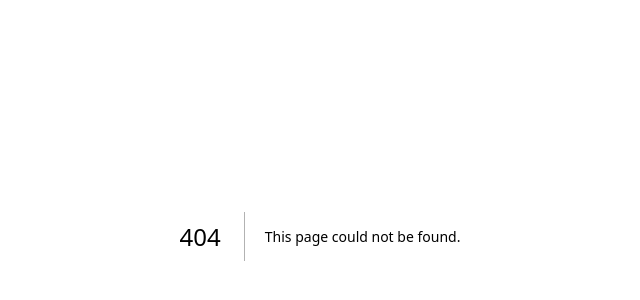
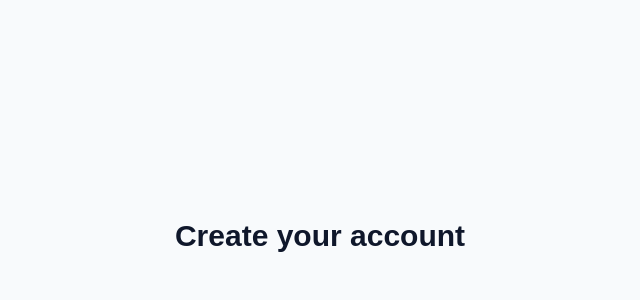
Before and after one commit to git-lillian/offer-ai, a Next.js app: page /register in a window 1280 px wide. Before the commit this address had no page. Shown: the part 164-464 px from the top of the page, without its empty margins (320-960 px from the left). Built offline with nearby package versions, Linux system fonts and the light colour scheme.

Commit message:
Add initial application pages

```diff
--- /dev/null
+++ b/src/app/how-it-works/page.tsx
@@ -0,0 +1,9 @@
+export default function HowItWorksPage() {
+  return (
+    <main className="flex min-h-screen items-center justify-center bg-slate-50 px-6">
+      <h1 className="text-3xl font-bold text-slate-900">
+        How Offer.ai works
+      </h1>
+    </main>
+  );
+}
--- /dev/null
+++ b/src/app/login/page.tsx
@@ -0,0 +1,7 @@
+export default function LoginPage() {
+  return (
+    <main className="flex min-h-screen items-center justify-center bg-slate-50 px-6">
+      <h1 className="text-3xl font-bold text-slate-900">Log in</h1>
+    </main>
+  );
+}
--- /dev/null
+++ b/src/app/pricing/page.tsx
@@ -0,0 +1,7 @@
+export default function PricingPage() {
+  return (
+    <main className="flex min-h-screen items-center justify-center bg-slate-50 px-6">
+      <h1 className="text-3xl font-bold text-slate-900">Pricing</h1>
+    </main>
+  );
+}
--- /dev/null
+++ b/src/app/register/page.tsx
@@ -0,0 +1,9 @@
+export default function RegisterPage() {
+  return (
+    <main className="flex min-h-screen items-center justify-center bg-slate-50 px-6">
+      <h1 className="text-3xl font-bold text-slate-900">
+        Create your account
+      </h1>
+    </main>
+  );
+}
```
